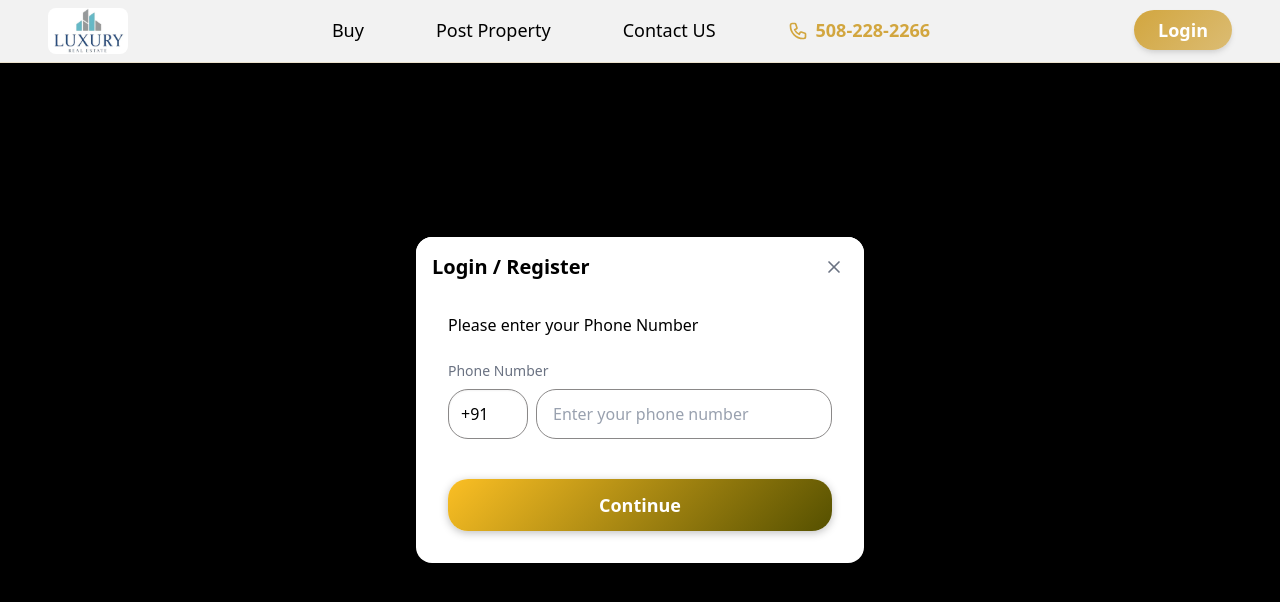
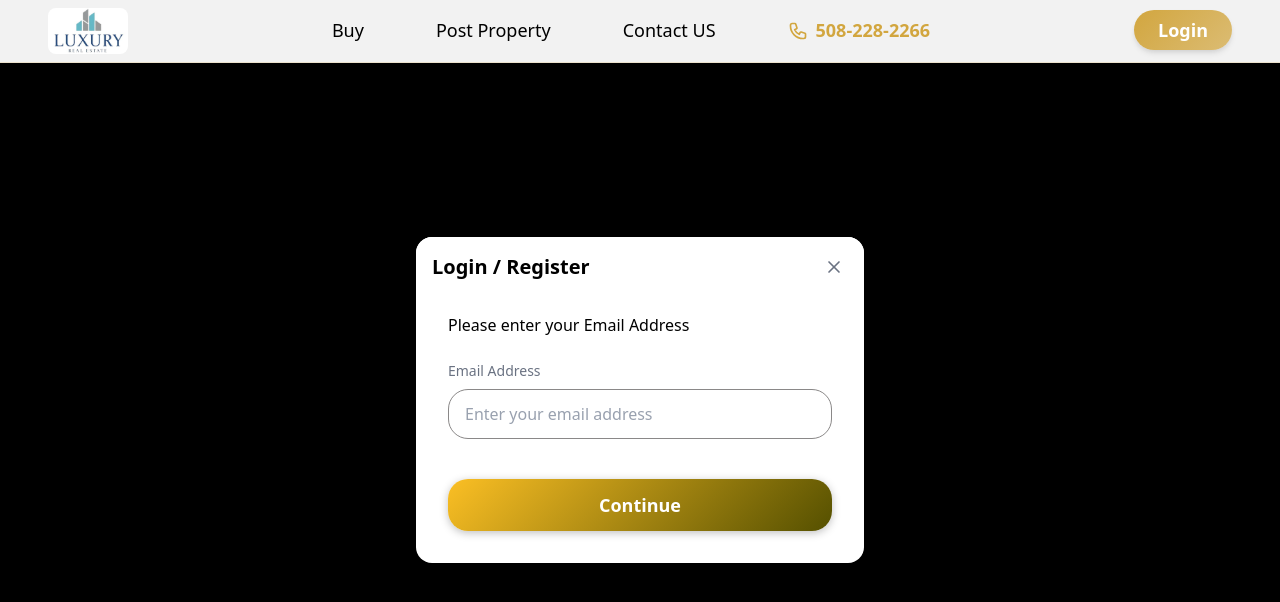
Before and after one commit to AaboliAnilSanas/RealEstateWebsiteRepo, a React (Vite) app: page /login in a window 1280 px wide. Shown: the top 602 px of the page. Built offline with nearby package versions, Linux system fonts and the light colour scheme; a web font is replaced by a local one; what @radix-ui/themes would draw is missing.

Commit message:
integrate authentication

```diff
--- /dev/null
+++ b/src/components/Authentication/AuthFlowModal.jsx
@@ -0,0 +1,131 @@
+import React, { useState } from 'react';
+import { X, ArrowLeft } from 'lucide-react';
+// Import the refactored content-only components
+import RegisterForm from './RegisterForm.jsx';
+import OtpForm from './OtpForm.jsx';
+import DetailsForm from './DetailsFormContent.jsx';
+
+const colorTheme = {
+  '--primary-color': '#d2a63f',
+  '--secondary-color': 'rgb(138, 136, 136)',
+  '--tertiary-color': 'black',
+};
+
+// Define the steps
+const STEPS = {
+  REGISTER: 'register',
+  OTP: 'otp',
+  DETAILS: 'details',
+};
+
+export default function AuthFlowModal({
+  isOpen = true,
+  onClose = () => { console.log('Modal Close clicked'); },
+  title = 'Login / Register',
+  countryCodePrefix = '+91'
+}) {
+  const [step, setStep] = useState(STEPS.REGISTER);
+  const [phoneNumber, setPhoneNumber] = useState('');
+
+  if (!isOpen) return null;
+
+  // --- Flow Handlers ---
+
+  // Step 1 -> Step 2
+  const handleContinue = (phone) => {
+    setPhoneNumber(phone);
+    setStep(STEPS.OTP);
+  };
+
+  // Step 2 -> Step 3
+  const handleVerifyOtp = (otp) => {
+    console.log('OTP Verified:', otp);
+    setStep(STEPS.DETAILS);
+  };
+
+  // Step 3 -> Finish
+  const handleCreateAccount = (details) => {
+    console.log('Account Created with details:', details);
+    onClose(); // Close the modal after successful registration
+  };
+
+  const handleBack = () => {
+    if (step === STEPS.OTP) setStep(STEPS.REGISTER);
+    if (step === STEPS.DETAILS) setStep(STEPS.OTP);
+  };
+
+  const getModalTitle = () => {
+    switch (step) {
+      case STEPS.OTP:
+        return 'Verify Phone Number';
+      case STEPS.DETAILS:
+        return 'Complete Your Profile';
+      case STEPS.REGISTER:
+      default:
+        return title;
+    }
+  };
+
+  const showBackButton = step !== STEPS.REGISTER;
+
+  return (
+    // Modal Overlay
+    <div className="fixed inset-0 bg-black bg-opacity-70 flex items-center justify-center p-4 z-50 font-sans">
+
+      {/* Modal Container */}
+      <div
+        className="bg-white rounded-xl w-full max-w-sm sm:max-w-md overflow-hidden transform transition-all duration-300 scale-100 opacity-100"
+        style={{ boxShadow: '0 15px 60px rgba(0,0,0,0.4)', borderRadius: '16px' }}
+      >
+
+        {/* Header */}
+        <div
+          className="p-4 flex justify-between items-center"
+          style={{ backgroundColor: 'white' }}
+        >
+          <div className="flex items-center">
+            {showBackButton && (
+              <button
+                onClick={handleBack}
+                className="text-gray-500 hover:text-gray-700 p-1 mr-2 rounded-full transition"
+                aria-label="Go Back"
+              >
+                <ArrowLeft size={20} />
+              </button>
+            )}
+            <h2 className="text-xl font-bold" style={{ color: colorTheme['--tertiary-color'] }}>{getModalTitle()}</h2>
+          </div>
+
+          <button
+            onClick={onClose}
+            className="text-gray-500 hover:text-gray-700 p-1 rounded-full transition"
+            aria-label="Close Modal"
+          >
+            <X size={20} />
+          </button>
+        </div>
+
+        {/* Conditional Content Rendering */}
+        {step === STEPS.REGISTER && (
+          <RegisterForm
+            countryCodePrefix={countryCodePrefix}
+            onContinue={handleContinue}
+          />
+        )}
+
+        {step === STEPS.OTP && (
+          <OtpForm
+            phoneNumber={`${countryCodePrefix} ${phoneNumber}`}
+            onVerify={handleVerifyOtp}
+          />
+        )}
+
+        {step === STEPS.DETAILS && (
+          <DetailsForm
+            onCreateAccount={handleCreateAccount}
+          />
+        )}
+      </div>
+    </div>
+  );
+}
--- a/src/components/Authentication/DetailsForm.jsx
+++ b/src/components/Authentication/DetailsFormContent.jsx
@@ -1,33 +1,28 @@
 import React, { useState } from 'react';
-import { X } from 'lucide-react';
 
 /**
  * @param {object} props
- * @param {boolean} props.isOpen - Controls the visibility of the modal. Defaults to true to show the form.
- * @param {function} props.onClose - Function called when the user closes the modal (inert).
- * @param {function} props.onCreateAccount - Function called on button click (inert).
+ * @param {function} props.onCreateAccount
+ * @param {string} props.countryCodePrefix - The default country code prefix (e.g., '+91').
  */
 
 export default function DetailsForm({
-  isOpen = true,
-  onClose = () => { console.log('Close clicked (inert)'); },
   onCreateAccount = (details) => { console.log('Create Account clicked (inert):', details); },
+  countryCodePrefix = '+91'
 }) {
   const [name, setName] = useState('');
-  const [email, setEmail] = useState('');
+  const [phone, setPhone] = useState('');
   const [role, setRole] = useState('buyer');
-
-  if (!isOpen) return null;
 
   const getCssVar = (varName, fallback) => `var(${varName}, ${fallback})`;
 
   const handleCreateAccount = (e) => {
     e.preventDefault();
-    onCreateAccount({ name, email, role });
-  };
-
-  const handleClose = () => {
-    onClose();
+    if (name && phone.length >= 6) { // Simple validation
+        onCreateAccount({ name, phone, role }); // Triggers closure in parent
+    } else {
+        alert("Please fill in all required fields.");
+    }
   };
 
   const inputStyle = {
@@ -45,42 +40,10 @@ export default function DetailsForm({
     e.target.style.boxShadow = 'inset 0 1px 2px rgba(0,0,0,0.05)';
   };
 
+  // The component now renders only the inner content, relying on the parent (AuthFlowModal) for the overlay and header.
   return (
-    <div className="fixed inset-0 flex items-center justify-center p-4 z-50 font-sans"
-      style={{
-        background: 'rgba(0,0,0,0.75)',
-        backdropFilter: 'blur(8px)'
-      }}
-    >
-
-      <div
-        className="rounded-xl w-full max-w-sm sm:max-w-md overflow-hidden transform transition-all duration-300 scale-100 opacity-100"
-        style={{
-          boxShadow: '0 20px 60px rgba(0,0,0,0.15), 0 0 1px rgba(0,0,0,0.1)',
-          borderRadius: '16px',
-          background: '#ffffff'
-        }}
-      >
-
-        <div
-          className="p-6 flex justify-between items-center relative"
-          style={{
-            backgroundColor: '#ffffff',
-            borderBottom: '1px solid #f0f0f0'
-          }}
-        >
-          <h2 className="text-2xl font-semibold tracking-tight text-gray-900">Your Details</h2>
-          <button
-            onClick={handleClose}
-            className="text-gray-400 hover:text-gray-600 p-1.5 rounded-full transition-colors"
-          >
-            <X size={20} strokeWidth={2} />
-          </button>
-        </div>
-
     <div className="pt-6 px-6 pb-8 sm:pt-8 sm:px-8 sm:pb-10">
-
-          <div className="space-y-5">
+        <form onSubmit={handleCreateAccount} className="space-y-5">
             <p className="text-black-500 text-sm leading-relaxed">
                 Please complete your account profile.
             </p>
@@ -109,22 +72,39 @@ export default function DetailsForm({
             <div>
               <label
                 className="block font-medium mb-2 text-sm text-gray-700"
-                htmlFor="email-input"
+                htmlFor="phone-input"
               >
-                Email Address
+                Phone Number
               </label>
+
+              <div className="flex gap-2">
+                {/* Country Code Prefix Box */}
+                <div
+                  className="flex-shrink-0 flex items-center border rounded-lg py-2.5 px-3"
+                  style={{
+                    ...inputStyle,
+                    minWidth: '70px',
+                    backgroundColor: 'white'
+                  }}
+                >
+                  <span className="font-medium text-sm">{countryCodePrefix}</span>
+                </div>
+
+                {/* Actual Phone Input */}
                 <input
-                id="email-input"
-                type="email"
-                placeholder="Enter your email address"
-                value={email}
-                onChange={(e) => setEmail(e.target.value)}
-                className="w-full border rounded-lg py-2.5 px-3.5 focus:outline-none transition placeholder-gray-400 text-sm bg-white"
+                  id="phone-input"
+                  type="tel"
+                  placeholder="Enter your phone number"
+                  value={phone}
+                  onChange={(e) => setPhone(e.target.value.replace(/[^0-9]/g, ''))} // only allow digits
+                  className="flex-grow border rounded-lg py-2.5 px-3.5 focus:outline-none transition placeholder-gray-400 text-sm bg-white"
                   style={inputStyle}
                   onFocus={inputFocus}
                   onBlur={inputBlur}
+                  maxLength={15}
                   required
                 />
+              </div>
             </div>
 
             <div>
@@ -168,7 +148,6 @@ export default function DetailsForm({
 
             <button
               type="submit"
-              onClick={handleCreateAccount}
               className="w-full text-white font-medium text-base py-3 rounded-lg transition-all duration-200 mt-2 relative overflow-hidden"
               style={{
                 background: 'linear-gradient(135deg, #d2a63f 0%, #c09935 50%, #d2a63f 100%)',
@@ -192,10 +171,7 @@ export default function DetailsForm({
               Create Account
             </button>
 
-          </div>
-
-        </div>
-      </div>
+          </form>
     </div>
   );
 }
--- a/src/components/Authentication/OtpForm.jsx
+++ b/src/components/Authentication/OtpForm.jsx
@@ -1,26 +1,25 @@
 import React, { useState, useRef, useEffect } from 'react';
 import { ArrowLeft } from 'lucide-react';
-import '../index.css'; // Ensure Tailwind CSS is imported
-
+import '../../index.css'; // Ensure Tailwind CSS is imported
 
 // Helper function to read a CSS variable (or use a fallback from the theme)
 const getCssVar = (varName, fallback) => `var(${varName}, ${fallback})`;
 
 /**
  * @param {object} props
- * @param {boolean} props.isOpen - Controls the visibility of the modal. Defaults to true to show the form.
+ * @param {string} props.phoneNumber - The phone number to display (e.g., "+91 9876543210").
+ * @param {function} props.onVerify - Function called on OTP verification to move to the next step.
+ * @param {function} props.onBack - Function called to go back to the previous step (RegisterForm).
  */
 
-export default function OtpFormPopup({ isOpen = true }) {
-    const [otp, setOtp] = useState(['', '', '', '']);
+export default function OtpForm({ phoneNumber = '+91 XXXX XXXX', onVerify = () => {}, onBack = () => {} }) {
+    const [otp, setOtp] = useState(['', '', '', '', '', '']);
     const inputRefs = useRef([]);
 
     // Focus the first input on load/open
     useEffect(() => {
-        if (isOpen) {
         setTimeout(() => inputRefs.current[0]?.focus(), 100);
-        }
-    }, [isOpen]);
+    }, []);
 
     const handleInputChange = (e, index) => {
         const value = e.target.value.slice(-1);
@@ -29,12 +28,16 @@ export default function OtpFormPopup({ isOpen = true }) {
         newOtp[index] = value;
         setOtp(newOtp);
 
-        if (value && index < 3) {
+        // Focus next input
+        if (value && index < 5) {
             inputRefs.current[index + 1].focus();
         }
+
+        // Auto-verify if all digits are entered
+        if (newOtp.every(digit => digit.length === 1)) {
+            onVerify(newOtp.join(''));
+        }
     };
-
-    if (!isOpen) return null;
 
     const inputFocus = (e) => {
         e.target.style.borderColor = getCssVar('--primary-color', '#d2a63f');
@@ -45,28 +48,23 @@ export default function OtpFormPopup({ isOpen = true }) {
         e.target.style.boxShadow = 'none';
     };
 
+    const isOtpComplete = otp.every(digit => digit.length === 1);
 
+    const handleVerify = (e) => {
+        e.preventDefault();
+        if (isOtpComplete) {
+            onVerify(otp.join(''));
+        }
+    };
+
+    // The component now renders only the inner content, relying on the parent (AuthFlowModal) for the overlay and header.
     return (
-        <div
-            className="fixed inset-0 bg-black bg-opacity-70 flex items-center justify-center p-4 z-50 font-sans"
-            aria-modal="true"
-            role="dialog"
-        >
-            <div
-                className="bg-white w-full max-w-sm p-6 rounded-xl shadow-2xl transition-transform duration-300 scale-100 opacity-100"
-                style={{ boxShadow: '0 15px 60px rgba(0,0,0,0.4)' }}
-            >
-                {/* Header (Back Arrow and Title) */}
+        <div className="pt-3 px-6 pb-6 sm:pt-4 sm:px-8 sm:pb-8">
+            {/* Header is simplified to show context and allow back navigation */}
             <div className="flex items-center mb-6">
-                    <button
-                        className="p-2 mr-4 rounded-full transition-colors duration-200 text-gray-500 hover:text-gray-700"
-                        aria-label="Go back or close"
-                    >
-                        <ArrowLeft className="w-6 h-6" />
-                    </button>
-
+                {/* Removed the dedicated back button here as AuthFlowModal handles the header back logic */}
                 <h2
-                        className="text-2xl font-bold"
+                    className="text-xl font-bold"
                     style={{ color: getCssVar('--tertiary-color', 'black') }}
                 >
                     Enter Verification Code
@@ -75,15 +73,12 @@ export default function OtpFormPopup({ isOpen = true }) {
 
             {/* OTP Input Form */}
             <form
-                    onSubmit={(e) => e.preventDefault()} // Prevent actual submission
+                onSubmit={handleVerify}
                 className="space-y-8"
             >
-                    <p className="text-black-600 text-sm mb-4">
-                        A 4-digit code has been sent to your phone number.
-                    </p>
 
                 {/* OTP Input Boxes */}
-                    <div className="flex justify-between gap-3 md:gap-4">
+                <div className="flex justify-between gap-2 md:gap-3">
                     {otp.map((digit, index) => (
                         <input
                             key={index}
@@ -98,7 +93,7 @@ export default function OtpFormPopup({ isOpen = true }) {
                                     inputRefs.current[index - 1].focus();
                                 }
                             }}
-                                className="w-1/4 h-14 text-center text-3xl font-extrabold border-b-4 focus:outline-none transition-all duration-200 text-black rounded-lg"
+                            className="w-1/6 h-14 text-center text-3xl font-extrabold border-b-4 focus:outline-none transition-all duration-200 text-black rounded-lg"
                             style={{
                                 backgroundColor: 'rgb(245, 245, 245)', // Light gray background
                                 color: getCssVar('--tertiary-color', 'black'),
@@ -117,9 +112,13 @@ export default function OtpFormPopup({ isOpen = true }) {
                 <div className="pt-4">
                     <button
                         type="submit"
-                            className="w-full font-bold text-lg py-3 rounded-lg text-white transition duration-200 ease-in-out active:scale-[0.98] shadow-md hover:scale-[1.02]"
+                        disabled={!isOtpComplete}
+                        className="w-full font-bold text-lg py-3 rounded-lg text-white transition duration-200 ease-in-out active:scale-[0.98] shadow-md"
                         style={{
-                                 background: 'linear-gradient(135deg, #fbbf24 0%, #555000ff 100%)',
+                            background: isOtpComplete
+                                ? 'linear-gradient(135deg, #fbbf24 0%, #d2a63f 100%)'
+                                : '#ccc',
+                            cursor: isOtpComplete ? 'pointer' : 'not-allowed'
                         }}
                     >
                         Verify OTP
@@ -134,6 +133,5 @@ export default function OtpFormPopup({ isOpen = true }) {
                 </p>
             </form>
         </div>
-        </div>
     );
 };
--- a/src/components/Authentication/RegisterForm.jsx
+++ b/src/components/Authentication/RegisterForm.jsx
@@ -1,42 +1,30 @@
 import React, { useState } from 'react';
-import { X } from 'lucide-react';
 
-// Define the color scheme using CSS variables for consistency
 const colorTheme = {
-  '--primary-color': '#d2a63f', // Golden/Yellow (Accent)
-  '--primary-color-light': '#d2a63fb5', // Lighter Golden/Yellow
-  '--secondary-color': 'rgb(138, 136, 136)', // Gray (Borders)
-  '--tertiary-color': 'black', // Black (Text)
+  '--primary-color': '#d2a63f',
+  '--primary-color-light': '#d2a63fb5',
+  '--secondary-color': 'rgb(138, 136, 136)',
+  '--tertiary-color': 'black',
 };
 
 /**
-
  * * @param {object} props
- * @param {boolean} props.isOpen - Controls the visibility of the modal.
- * @param {function} props.onClose - Function called when the user closes the modal (inert).
- * @param {function} props.onContinue - Function called on button click (inert).
- * @param {string} props.title - The title displayed in the modal header.
- * @param {string} props.countryCodePrefix - The default country code prefix (e.g., '+91').
+ * @param {function} props.onContinue - Function called on button click to move to OTP step.
  */
 
 export default function RegisterForm({
-  isOpen = true, // Default to true so it shows on load
-  onClose = () => { console.log('Close clicked (inert)'); },
-  onContinue = () => { console.log('Continue clicked (inert)'); },
-  title = 'Login / Register',
-  countryCodePrefix = '+91'
+  onContinue
 }) {
-  // Keeping phone state for form appearance
-  const [phone, setPhone] = useState('');
-
-  if (!isOpen) return null;
+  const [email, setEmail] = useState('');
 
   const handleContinue = () => {
-    onContinue(phone);
-  };
-
-  const handleClose = () => {
-    onClose();
+    // Basic email validation
+    const emailRegex = /^[^\s@]+@[^\s@]+\.[^\s@]+$/;
+    if (emailRegex.test(email)) {
+      onContinue(email);
+    } else {
+      alert("Please enter a valid email address.");
+    }
   };
 
   // Common input styles for reusability
@@ -56,74 +44,33 @@ export default function RegisterForm({
   };
 
   return (
-    // Modal Overlay
-    <div className="fixed inset-0 bg-black bg-opacity-70 flex items-center justify-center p-4 z-50 font-sans">
-
-      {/* Modal Container - Deeper Shadow */}
-      <div
-        className="bg-white rounded-xl w-full max-w-sm sm:max-w-md overflow-hidden transform transition-all duration-300 scale-100 opacity-100"
-        style={{ boxShadow: '0 15px 60px rgba(0,0,0,0.4)', borderRadius: '16px' }}
-      >
-
-        {/* Header */}
-        <div
-          className="p-4 flex justify-between items-center"
-          style={{ backgroundColor: 'white' }}
-        >
-          <h2 className="text-xl font-bold" style={{ color: colorTheme['--tertiary-color'] }}>{title}</h2>
-          <button
-            onClick={handleClose}
-            className="text-gray-500 hover:text-gray-700 p-1 rounded-full transition"
-          >
-            <X size={20} />
-          </button>
-        </div>
-
-        {/* Content - Reduced top padding */}
+    // Only return the form content div
     <div className="pt-3 px-6 pb-6 sm:pt-4 sm:px-8 sm:pb-8">
-
       <div className="space-y-6">
         <p className="text-black-600 text-base">
-              Please enter your Phone Number
+          Please enter your Email Address
         </p>
 
-            {/* Phone Input Field with Country Code Prefix */}
+        {/* Email Input Field */}
         <div>
           <label
             className="block font-normal mb-2 text-sm text-gray-500"
-                htmlFor="phone-input"
+            htmlFor="email-input"
           >
-                Phone Number
+            Email Address
           </label>
 
-              <div className="flex gap-2">
-                {/* Country Code Prefix Box (Uses countryCodePrefix prop) */}
-                <div
-                  className="flex-shrink-0 flex items-center border rounded-lg py-3 px-3"
-                  style={{
-                    ...inputStyle,
-                    minWidth: '80px',
-                    backgroundColor: 'white',
-                    boxShadow: 'inset 0 1px 2px rgba(0,0,0,0.05)'
-                  }}
-                >
-                  <span className="font-medium">{countryCodePrefix}</span>
-                </div>
-
-                {/* Actual Phone Input */}
           <input
-                  id="phone-input"
-                  type="tel"
-                  placeholder="Enter your phone number"
-                  value={phone}
-                  onChange={(e) => setPhone(e.target.value.replace(/[^0-9]/g, ''))} // only allow digits
-                  className="flex-grow border rounded-lg py-3 px-4 focus:outline-none transition placeholder-gray-400 text-base"
+            id="email-input"
+            type="email"
+            placeholder="Enter your email address"
+            value={email}
+            onChange={(e) => setEmail(e.target.value)}
+            className="w-full border rounded-lg py-3 px-4 focus:outline-none transition placeholder-gray-400 text-base"
             style={inputStyle}
             onFocus={inputFocus}
             onBlur={inputBlur}
-                  maxLength={15}
           />
-              </div>
         </div>
 
         {/* Continue Button - Primary Golden Color Only */}
@@ -144,9 +91,6 @@ export default function RegisterForm({
           Continue
         </button>
       </div>
-
-        </div>
-      </div>
     </div>
   );
 }
--- a/src/router/router.jsx
+++ b/src/router/router.jsx
@@ -10,6 +10,7 @@ import PropertyListing from '../components/PropertyPages/PropertListing.jsx';
 import HomePage from '../components/Homepage/homepage.jsx';
 import Layout from '../components/Layout/layout.jsx';
 import RegisterForm from '../components/Authentication/RegisterForm.jsx';
+import AuthFlowModal from '../components/Authentication/AuthFlowModal.jsx'; // Import the new flow controller
 
 // Create router configuration
 const router = createBrowserRouter([
@@ -39,7 +40,7 @@ const router = createBrowserRouter([
       },
       {
         path: 'login',
-        element: <RegisterForm/>,
+        element: <AuthFlowModal isOpen={true} />
       },
     ],
   },
```
Lines whose indentation alone changed are shown as unchanged.
